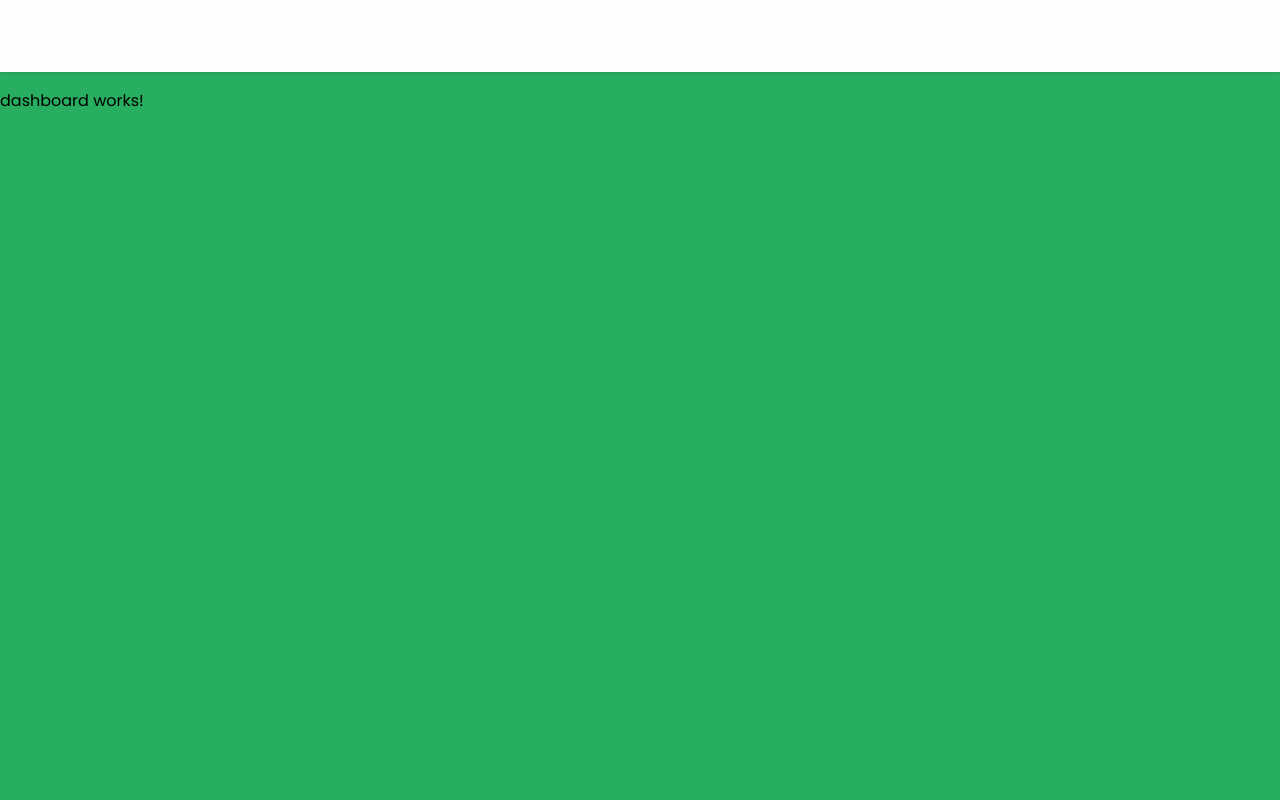
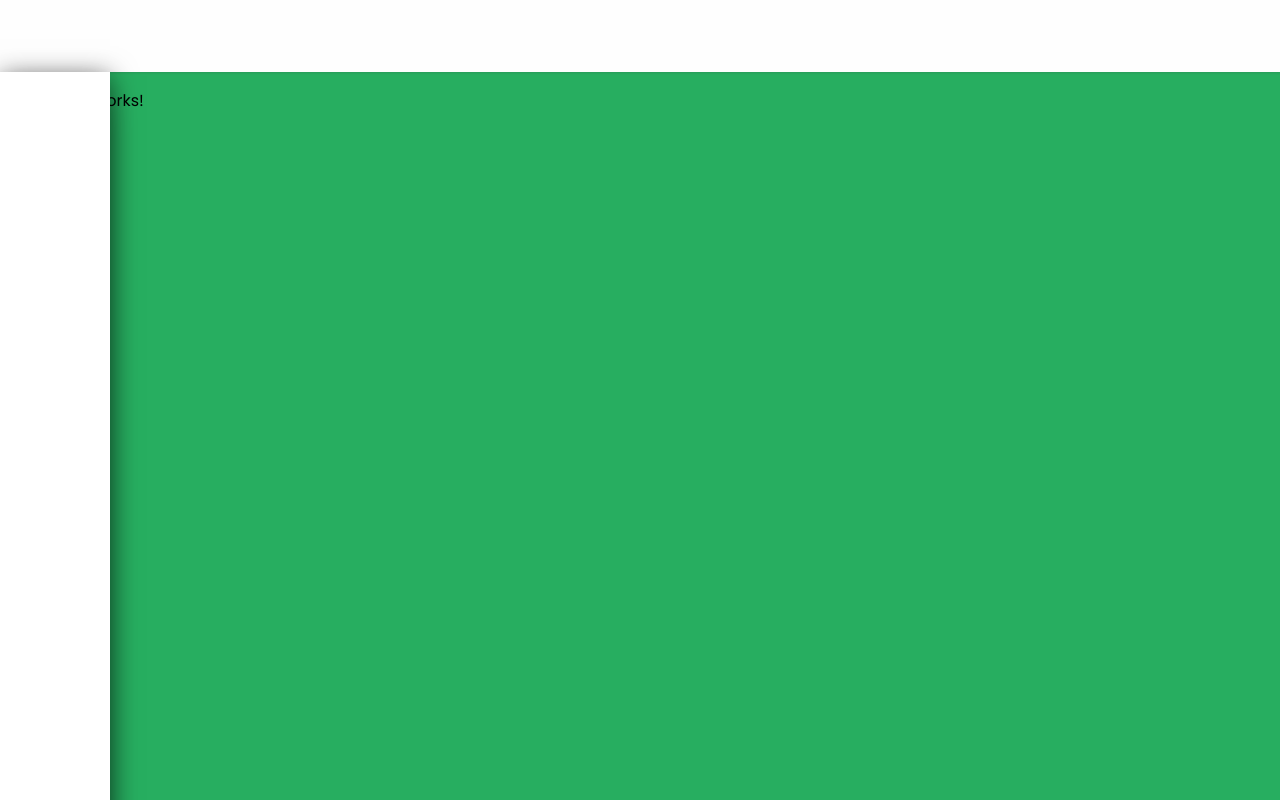
Before and after one commit to AtelliAndressa/SistemaFinanceiro-front, an Angular app: page /dashboard in a window 1280 px wide. Built offline with nearby package versions, Linux system fonts and the light colour scheme.

Commit message:
sidebar
criação do componente sidebar -estrutura

```diff
--- /dev/null
+++ b/src/app/components/sidebar/sidebar.component.html
@@ -0,0 +1,3 @@
+<div class="container-sidebar">
+
+</div>
--- /dev/null
+++ b/src/app/components/sidebar/sidebar.component.scss
@@ -0,0 +1,10 @@
+.container-sidebar{
+    background: #fff;
+    box-shadow: 0 16px 38px -12px rgba(0, 0, 0, 0.56), 0 4px 25px 0px rgba(0, 0, 0, 0.56);
+
+    position: fixed;
+    padding-top: 72px;
+    width: 110px;
+    min-height: 700px;
+    height: -webkit-fill-available;
+}
--- a/src/app/pages/dashboard/dashboard.component.html
+++ b/src/app/pages/dashboard/dashboard.component.html
@@ -2,4 +2,8 @@
 
 </navbar>
 
+<sidebar>
+
+</sidebar>
+
 <p>dashboard works!</p>
--- a/src/app/pages/dashboard/dashboard.component.ts
+++ b/src/app/pages/dashboard/dashboard.component.ts
@@ -1,13 +1,15 @@
 import { Component } from '@angular/core';
 import { NavbarComponent } from '../../components/navbar/navbar.component';
+import { SidebarComponent } from '../../components/sidebar/sidebar.component';
 
 @Component({
   selector: 'app-dashboard',
   standalone: true,
-  imports: [NavbarComponent],
+  imports: [NavbarComponent, SidebarComponent],
   templateUrl: './dashboard.component.html',
   styleUrl: './dashboard.component.scss'
 })
+
 export class DashboardComponent {
 
 }
```
Also changed, not shown: src/app/components/sidebar/sidebar.component.ts (added, +12 -0 lines), src/app/components/sidebar/sidebar.module.ts (added, +13 -0 lines), 1 other file (tests, documents, lock files or other folders).
